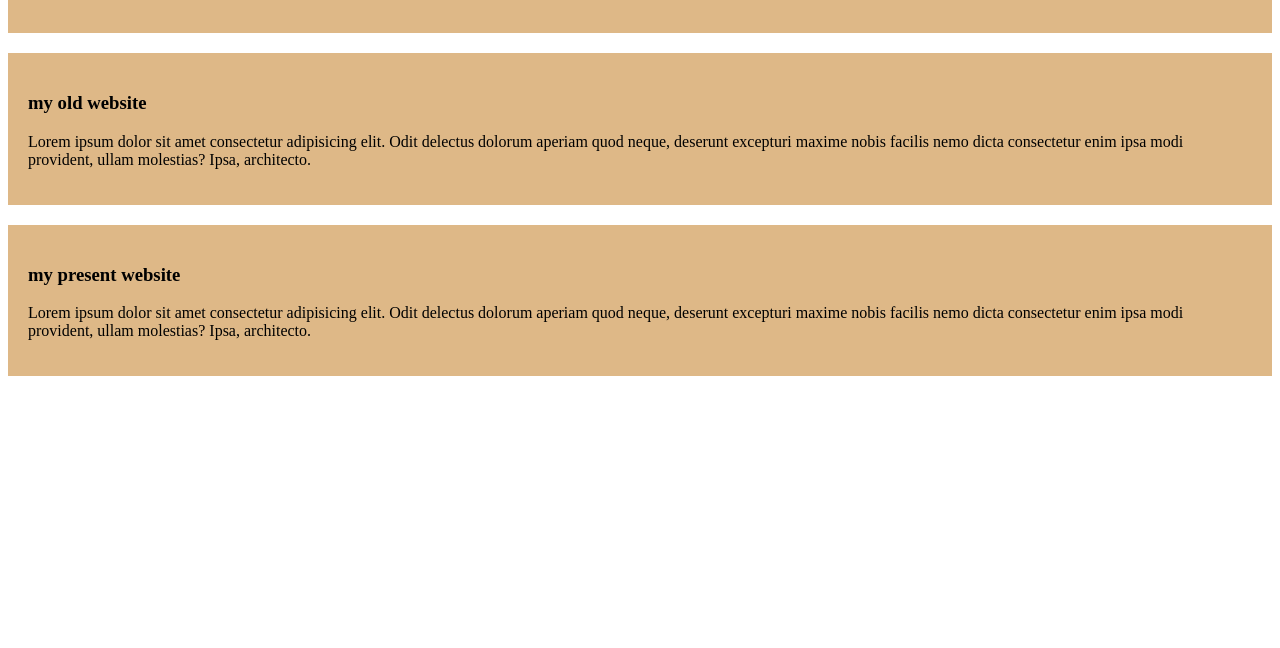
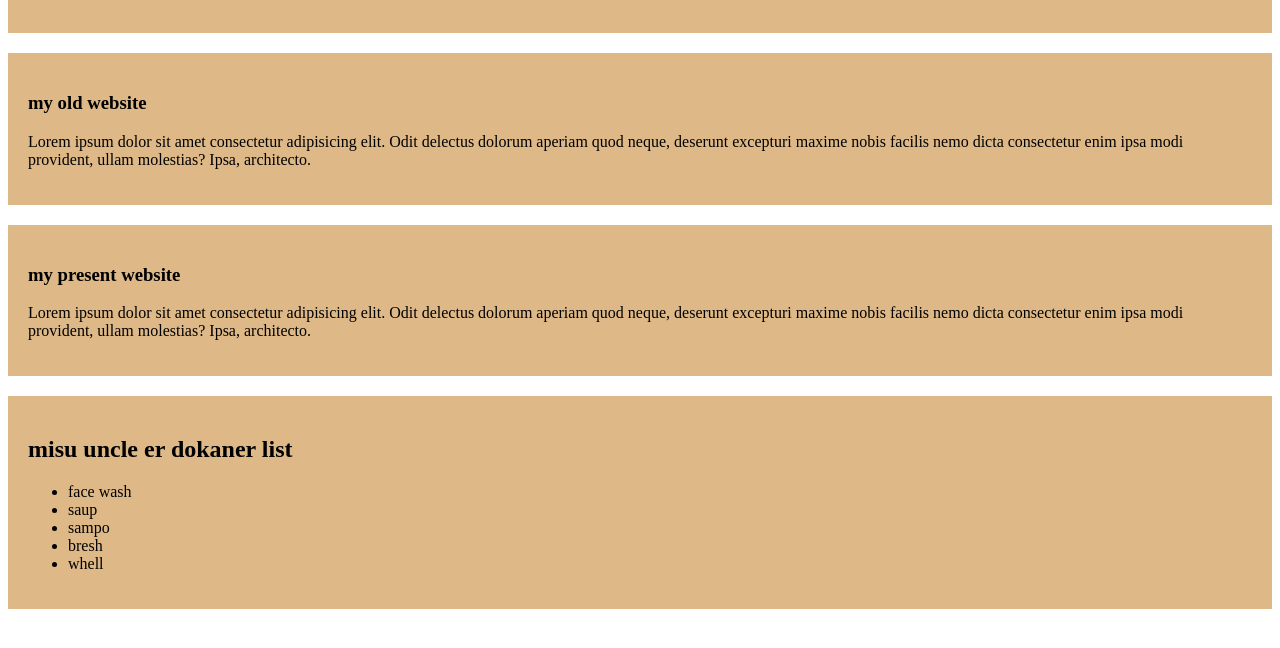
Before and after one commit to Nasim0000/new-prem-website, a plain HTML site: page index.html in a window 1280 px wide. Shown: the part 126-774 px from the top of the page. Drawn offline with Linux system fonts and the light colour scheme.

Commit message:
add misu uncle list

```diff
--- a/index.html
+++ b/index.html
@@ -19,5 +19,15 @@
         <h3>my present website</h3>
         <p>Lorem ipsum dolor sit amet consectetur adipisicing elit. Odit delectus dolorum aperiam quod neque, deserunt excepturi maxime nobis facilis nemo dicta consectetur enim ipsa modi provident, ullam molestias? Ipsa, architecto.</p>
     </div>
+    <div>
+        <h2>misu uncle er dokaner list</h2>
+        <ul>
+            <li>face wash</li>
+            <li>saup</li>
+            <li>sampo</li>
+            <li>bresh</li>
+            <li>whell</li>
+        </ul>
+    </div>
 </body>
 </html>
```
